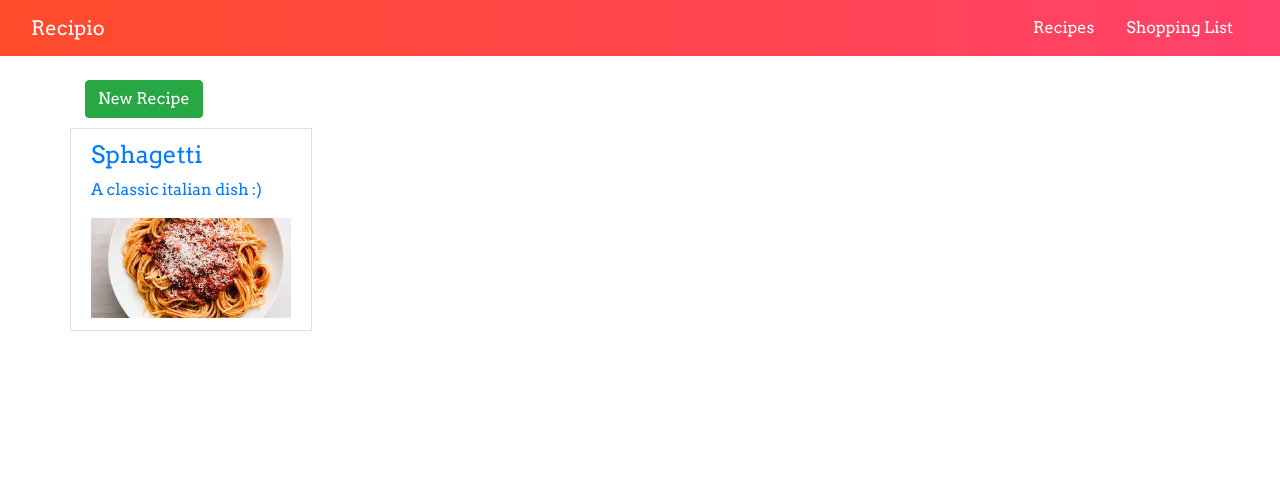
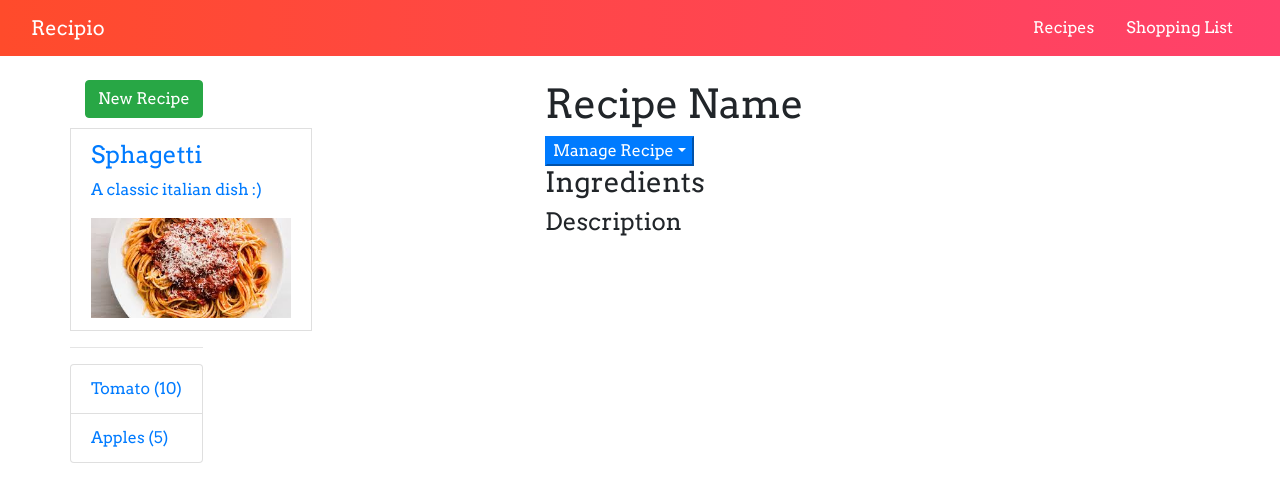
Before and after one commit to kunalkathe65/Recipio, an Angular app: page / in a window 1280 px wide. Shown: the top 502 px of the page. Built offline with nearby package versions, Linux system fonts and the light colour scheme.

Commit message:
added ingredient model, shopping list and recipe detail

```diff
--- a/src/app/Recipes/Recipe-detail/recipe-detail.component.html
+++ b/src/app/Recipes/Recipe-detail/recipe-detail.component.html
@@ -0,0 +1,35 @@
+<div class="row">
+    <div class="col-md-12">
+        <img src="" alt="" class="img-responsive">
+    </div>
+</div>
+
+<div class="row">
+    <div class="col-xs-12">
+        <h1>Recipe Name</h1>
+    </div>
+</div>
+
+<div class="row">
+    <div class="col-xs-12">
+        <div class="btn-group">
+            <button type="button" class="bn btn-primary dropdown-toggle">Manage Recipe</button>
+            <ul class="dropdown-menu">
+                <li><a href="#">To shopping list</a></li>
+                <li><a href="#">Edit recipe</a></li>
+                <li><a href="#">Delete recipe</a></li>
+            </ul>
+        </div>
+    </div>
+</div>
+<div class="row">
+    <div class="col-xs-12">
+        <h3>Ingredients</h3>
+    </div>
+</div>
+
+<div class="row">
+    <div class="col-xs-12">
+        <h4>Description</h4>
+    </div>
+</div>
--- a/src/app/Shopping-list/shopping-list.component.html
+++ b/src/app/Shopping-list/shopping-list.component.html
@@ -0,0 +1,11 @@
+<div class="row">
+    <div class="col-xs-10">
+        <app-shopping-edit></app-shopping-edit>
+        <hr />
+        <ul class="list-group">
+            <a class="list-group-item" style="cursor: pointer;" *ngFor="let ingredient of ingredients">
+                {{ingredient.name}} ({{ingredient.amount}})
+            </a>
+        </ul>
+    </div>
+</div>
--- a/src/app/Shopping-list/shopping-list.component.ts
+++ b/src/app/Shopping-list/shopping-list.component.ts
@@ -1,4 +1,5 @@
 import { Component } from '@angular/core';
+import { Ingredient } from '../shared/ingredient.model';
 
 
 @Component({
@@ -6,5 +7,10 @@ import { Component } from '@angular/core';
     templateUrl:"shopping-list.component.html"
 })
 export class ShoppingListComponent{
+    ingredients : Ingredient[] =[
+
+        new Ingredient('Tomato',10),
+        new Ingredient('Apples',5)
+    ];
 
 }
--- /dev/null
+++ b/src/app/shared/ingredient.model.ts
@@ -0,0 +1,4 @@
+export class Ingredient {
+
+    constructor(public name:string, public amount :number){}
+}
```
